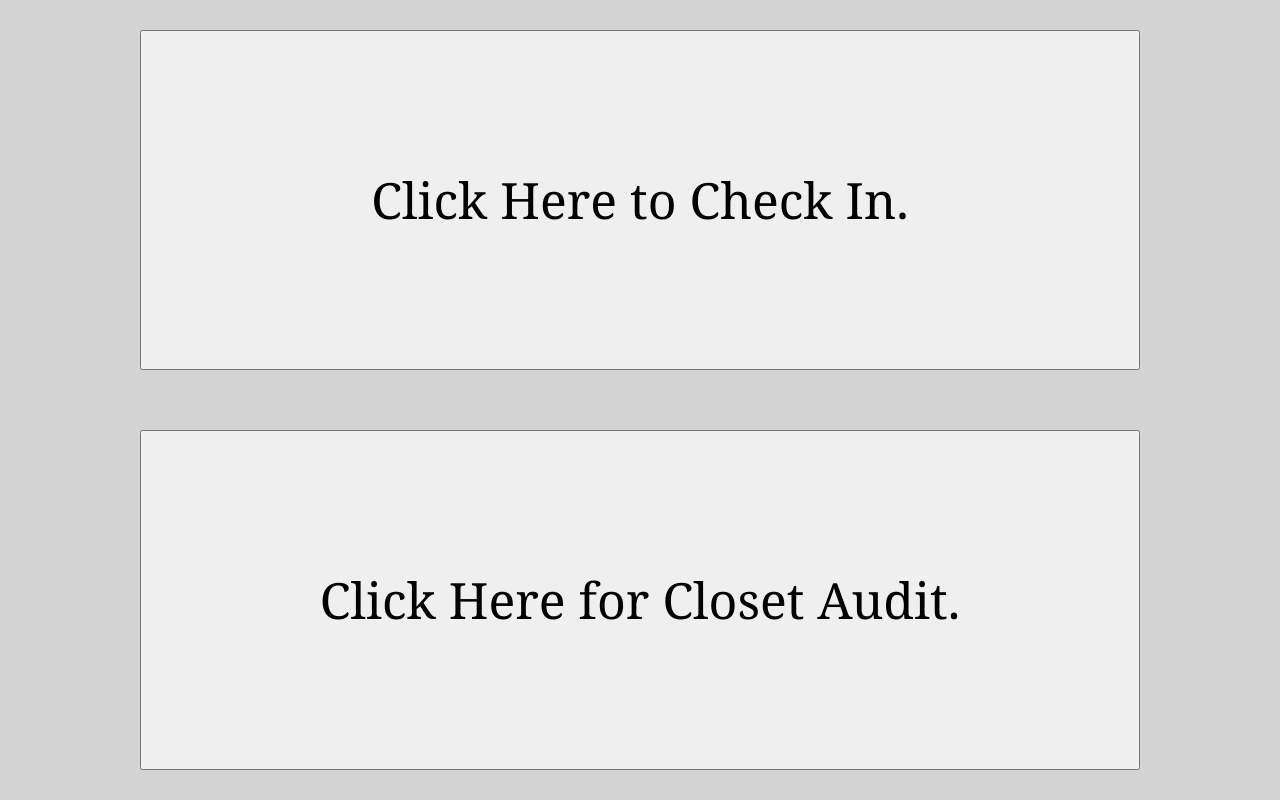
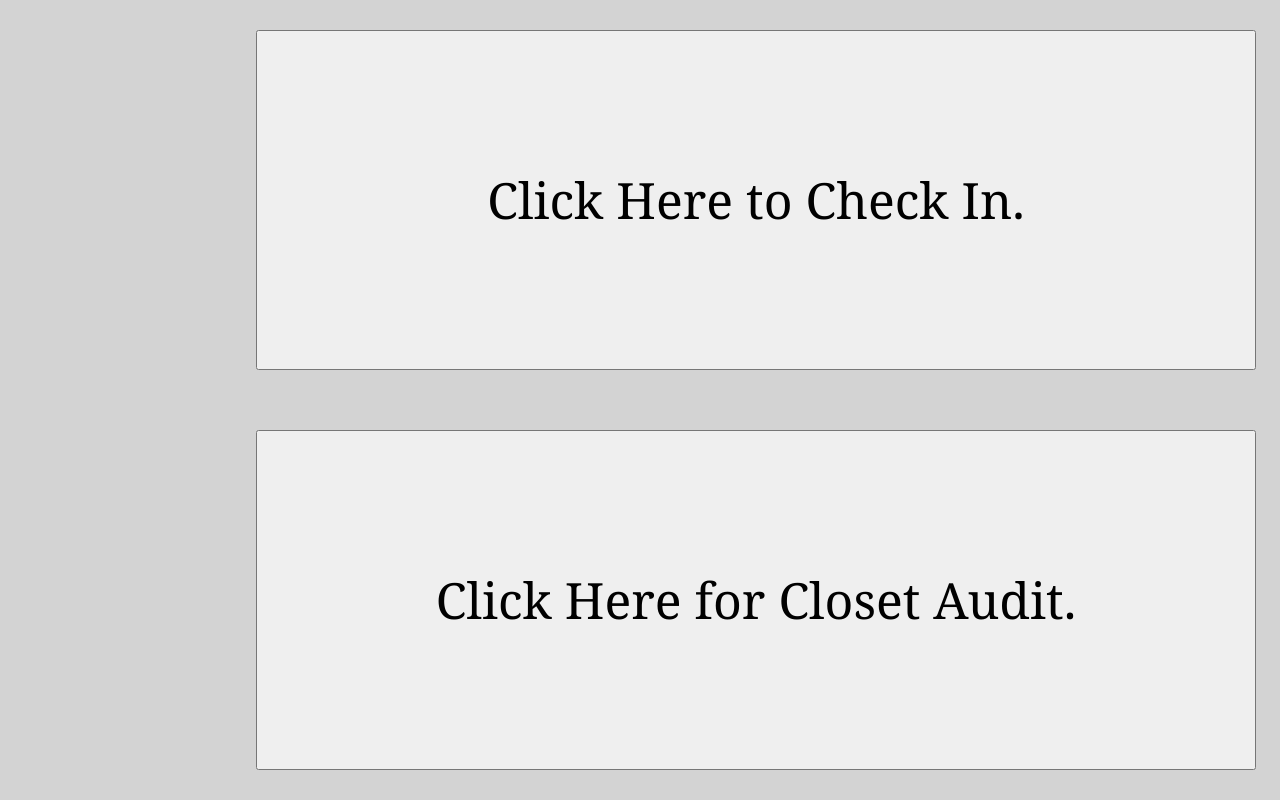
Before and after one commit to aidanmdwyer/cwil-checkins, a PHP site: page /php/closetAuditFork.php?name=1 in a window 1280 px wide. Run offline with PHP 8.4, Linux system fonts and the light colour scheme.

Commit message:
v1.3.3 closet audit

```diff
--- a/php/closetAuditFork.php
+++ b/php/closetAuditFork.php
@@ -26,7 +26,7 @@
         display: flex;
         flex-direction: column;
         align-items: center;
-        margin: 0 auto;
+        margin: 0 max(20%, 20px);
     }
     button {
         width: 100%;
```
